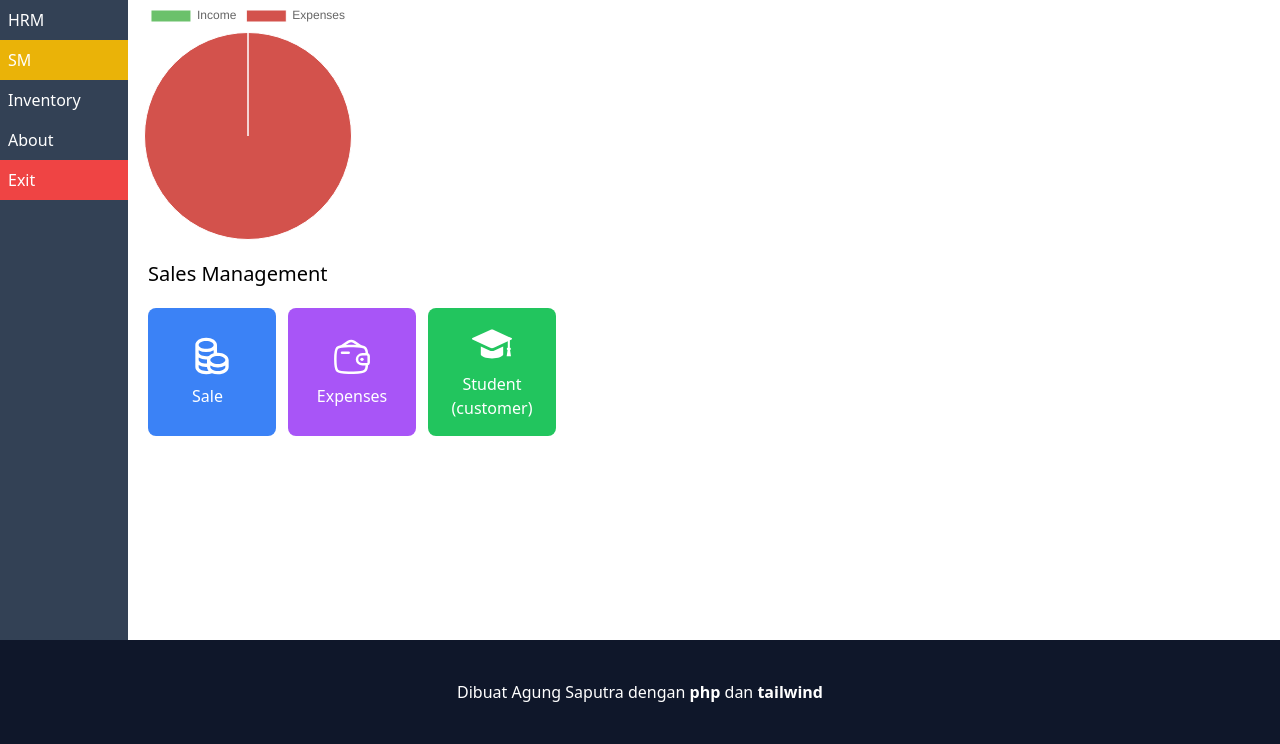
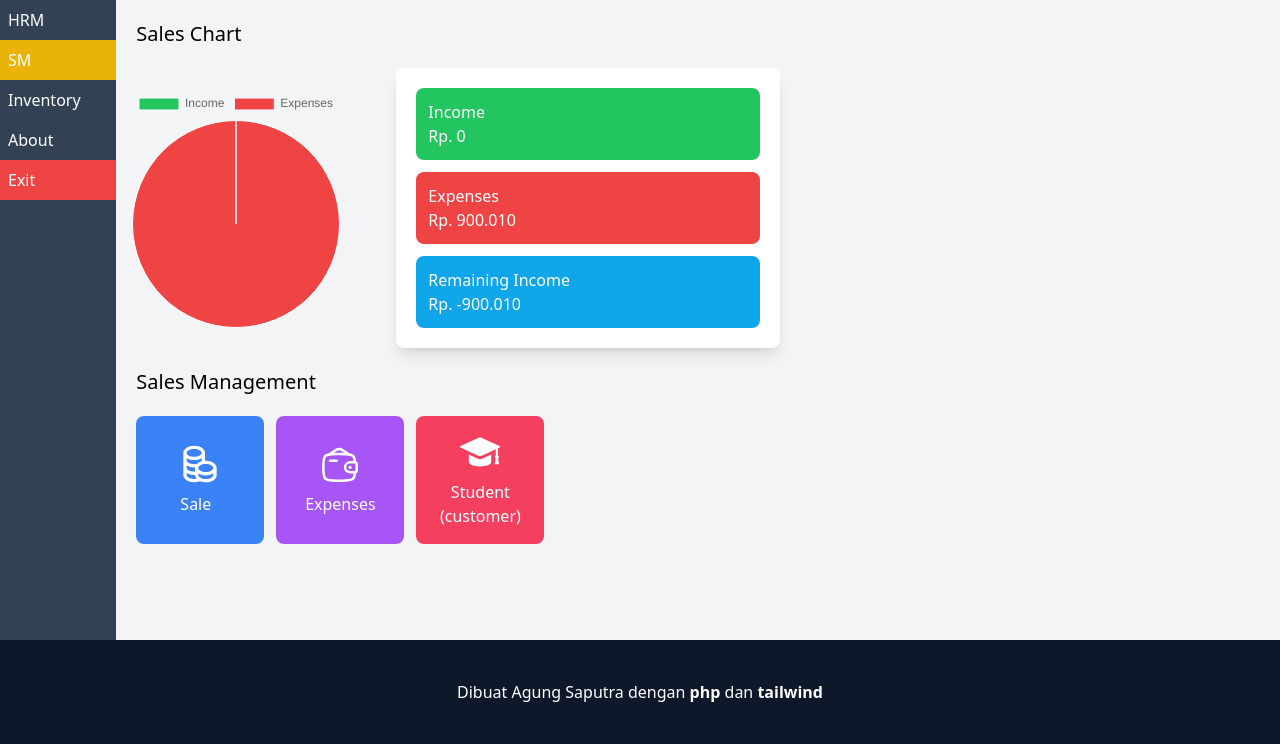
Before and after one commit to difhaels/dx-coding, a PHP site: page /admin/sm.php in a window 1280 px wide. Shown: the part 56-800 px from the top of the page. Run offline with PHP 8.4, Linux system fonts and the light colour scheme; the visitor is signed in with stand-in values (Sample User, id 1); tables that the repository leaves empty or names only in its code hold one stand-in row (values such as "Sample post").

Commit message:
keterangan sm

```diff
--- a/admin/sm.php
+++ b/admin/sm.php
@@ -73,7 +73,10 @@ $totalIncome = 0;
             </a>
         </div>
 
+        <div class="w-full bg-gray-100">
             <div>
+                <h1 class="m-5 text-xl">Sales Chart</h1>
+                <div class="flex items-center">
                     <div>
                         <div class="w-60">
                             <canvas id="pieChart"></canvas>
@@ -88,8 +91,8 @@ $totalIncome = 0;
                                     label: 'Income vs Expenses',
                                     data: [<?= $totalPercentageIncome ?>, <?= $totalPercentageExpenses ?>],
                                     backgroundColor: [
-                                '#6BC16B', // Blue for Income
-                                '#D3524C'  // Red for Expenses
+                                        'rgb(34 197 94)', // Blue for Income
+                                        'rgb(239 68 68)'  // Red for Expenses
                                     ],
                                     borderWidth: 1
                                 }]
@@ -118,6 +121,25 @@ $totalIncome = 0;
                             });
                         </script>
                     </div>
+                    <div class="bg-white rounded-lg shadow-lg p-5 h-fit w-96 ml-10">
+                        <div class="bg-green-500 p-3 rounded-lg text-white mb-3">
+                            <h1>Income</h1>
+                            <?php $inc = number_format($totalIncome, 0, ',', '.')?>
+                            <h1>Rp. <?=$inc?></h1>
+                        </div>
+                        <div class="bg-red-500 p-3 rounded-lg text-white mb-3">
+                            <h1>Expenses</h1>
+                            <?php $exp = number_format($totalExpenses, 0, ',', '.')?>
+                            <h1>Rp. <?=$exp?></h1>
+                        </div>
+                        <div class="bg-sky-500 p-3 rounded-lg text-white">
+                            <h1>Remaining Income</h1>
+                            <?php $remai = number_format(($totalIncome-$totalExpenses), 0, ',', '.')?>
+                            <h1>Rp. <?=$remai?></h1>
+                        </div>
+                    </div>
+                </div>
+            </div>
             <h1 class="m-5 text-xl">Sales Management</h1>
             <div class="m-5 flex flex-wrap gap-3">
                 <a href="./sm/sale.php">
@@ -139,7 +161,7 @@ $totalIncome = 0;
                 </a>
 
                 <a href="./sm/student.php">
-                    <div class="w-32 h-32 bg-green-500 hover:bg-green-400 flex justify-center items-center rounded-lg">
+                    <div class="w-32 h-32 bg-rose-500 hover:bg-rose-400 flex justify-center items-center rounded-lg">
                         <div>
                             <svg class="w-10 h-10 mx-auto mb-2" version="1.1" id="_x32_" xmlns="http://www.w3.org/2000/svg" xmlns:xlink="http://www.w3.org/1999/xlink" viewBox="0 0 512 512" xml:space="preserve" fill="#000000"><g id="SVGRepo_bgCarrier" stroke-width="0"></g><g id="SVGRepo_tracerCarrier" stroke-linecap="round" stroke-linejoin="round"></g><g id="SVGRepo_iconCarrier"> <style type="text/css"> .st0{fill:#ffffff;} </style> <g> <path class="st0" d="M505.837,180.418L279.265,76.124c-7.349-3.385-15.177-5.093-23.265-5.093c-8.088,0-15.914,1.708-23.265,5.093 L6.163,180.418C2.418,182.149,0,185.922,0,190.045s2.418,7.896,6.163,9.627l226.572,104.294c7.349,3.385,15.177,5.101,23.265,5.101 c8.088,0,15.916-1.716,23.267-5.101l178.812-82.306v82.881c-7.096,0.8-12.63,6.84-12.63,14.138c0,6.359,4.208,11.864,10.206,13.618 l-12.092,79.791h55.676l-12.09-79.791c5.996-1.754,10.204-7.259,10.204-13.618c0-7.298-5.534-13.338-12.63-14.138v-95.148 l21.116-9.721c3.744-1.731,6.163-5.504,6.163-9.627S509.582,182.149,505.837,180.418z"></path> <path class="st0" d="M256,346.831c-11.246,0-22.143-2.391-32.386-7.104L112.793,288.71v101.638 c0,22.314,67.426,50.621,143.207,50.621c75.782,0,143.209-28.308,143.209-50.621V288.71l-110.827,51.017 C278.145,344.44,267.25,346.831,256,346.831z"></path> </g> </g></svg>
                             <div class="text-center">
--- a/css/output.css
+++ b/css/output.css
@@ -719,10 +719,6 @@ video {
   margin: 1.25rem;
 }
 
-.m-auto {
-  margin: auto;
-}
-
 .mx-10 {
   margin-left: 2.5rem;
   margin-right: 2.5rem;
@@ -821,6 +817,18 @@ video {
 
 .mt-6 {
   margin-top: 1.5rem;
+}
+
+.mb-10 {
+  margin-bottom: 2.5rem;
+}
+
+.ml-10 {
+  margin-left: 2.5rem;
+}
+
+.mb-3 {
+  margin-bottom: 0.75rem;
 }
 
 .box-border {
@@ -979,6 +987,10 @@ video {
   width: 13rem;
 }
 
+.w-60 {
+  width: 15rem;
+}
+
 .w-72 {
   width: 18rem;
 }
@@ -1015,18 +1027,6 @@ video {
   width: 100%;
 }
 
-.w-56 {
-  width: 14rem;
-}
-
-.w-24 {
-  width: 6rem;
-}
-
-.w-60 {
-  width: 15rem;
-}
-
 .min-w-full {
   min-width: 100%;
 }
@@ -1045,10 +1045,6 @@ video {
 
 .max-w-sm {
   max-width: 24rem;
-}
-
-.max-w-screen-lg {
-  max-width: 1024px;
 }
 
 .flex-shrink {
@@ -2161,6 +2157,11 @@ video {
   background-color: rgb(239 68 68 / var(--tw-bg-opacity));
 }
 
+.bg-rose-500 {
+  --tw-bg-opacity: 1;
+  background-color: rgb(244 63 94 / var(--tw-bg-opacity));
+}
+
 .bg-slate-200 {
   --tw-bg-opacity: 1;
   background-color: rgb(226 232 240 / var(--tw-bg-opacity));
@@ -2189,6 +2190,11 @@ video {
 .bg-yellow-500 {
   --tw-bg-opacity: 1;
   background-color: rgb(234 179 8 / var(--tw-bg-opacity));
+}
+
+.bg-sky-500 {
+  --tw-bg-opacity: 1;
+  background-color: rgb(14 165 233 / var(--tw-bg-opacity));
 }
 
 .decoration-slice {
@@ -3034,6 +3040,11 @@ video {
   background-color: rgb(185 28 28 / var(--tw-bg-opacity));
 }
 
+.hover\:bg-rose-400:hover {
+  --tw-bg-opacity: 1;
+  background-color: rgb(251 113 133 / var(--tw-bg-opacity));
+}
+
 .hover\:bg-slate-400:hover {
   --tw-bg-opacity: 1;
   background-color: rgb(148 163 184 / var(--tw-bg-opacity));
```
Lines whose indentation alone changed are shown as unchanged.
